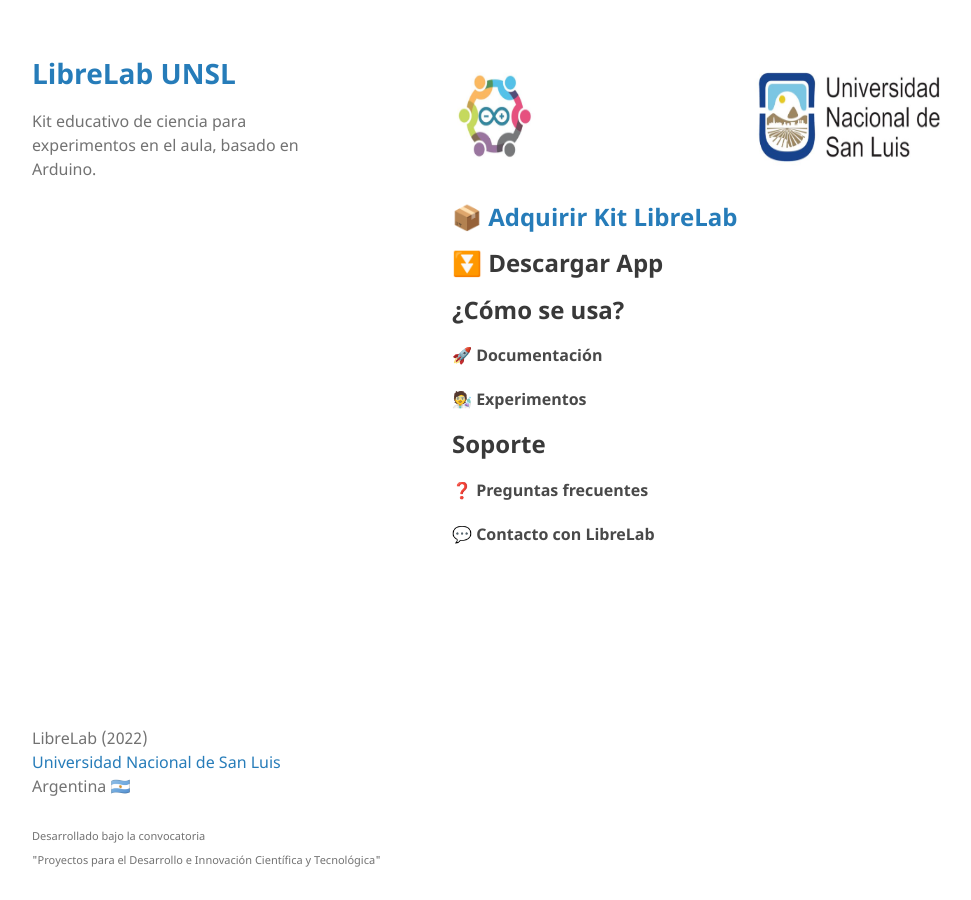
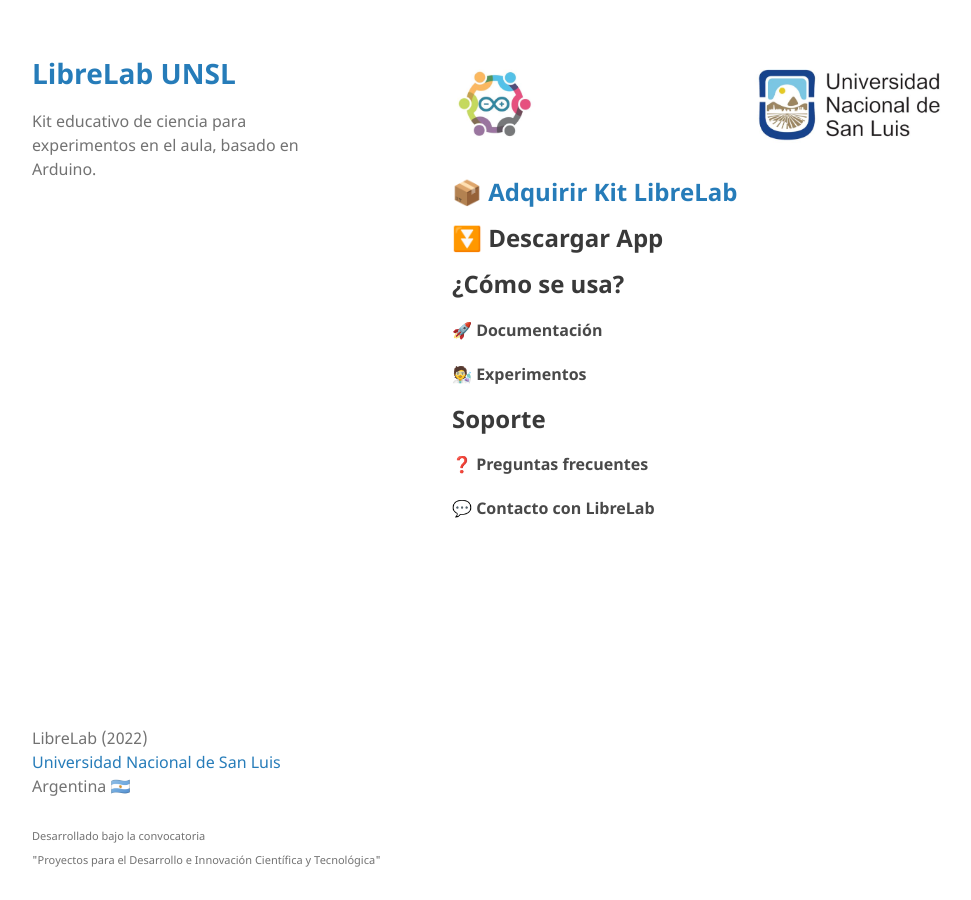
Before and after one commit to labunsl/labunsl.github.io, a Jekyll site: the page built from index.md, in a window 1280 px wide. Shown: the whole page, without its empty margins (118-1089 px from the left). Built offline with Jekyll 4.4.1, drawn with Linux system fonts in a browser that asks for light colours.

Commit message:
Update index.md

```diff
--- a/index.md
+++ b/index.md
@@ -4,7 +4,7 @@
 description: Kit educativo de ciencia para experimentos en el aula, basado en Arduino.
 ---
 
-![asd](/assets/img/logo.png){: height="120" }
+![asd](/assets/img/logo.png)
 
 ## [📦️ Adquirir Kit LibreLab](Adquirir)
 
```
